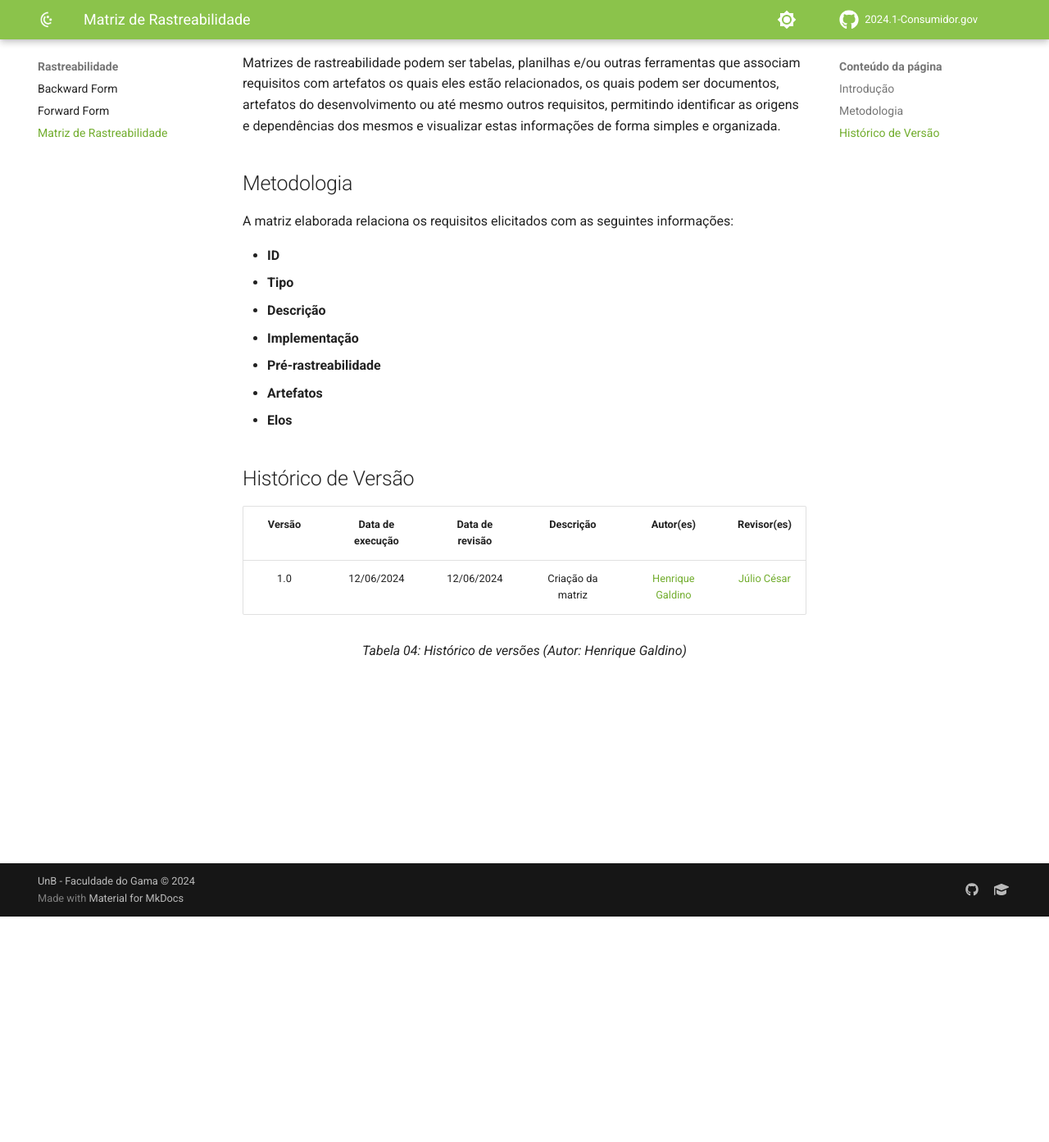
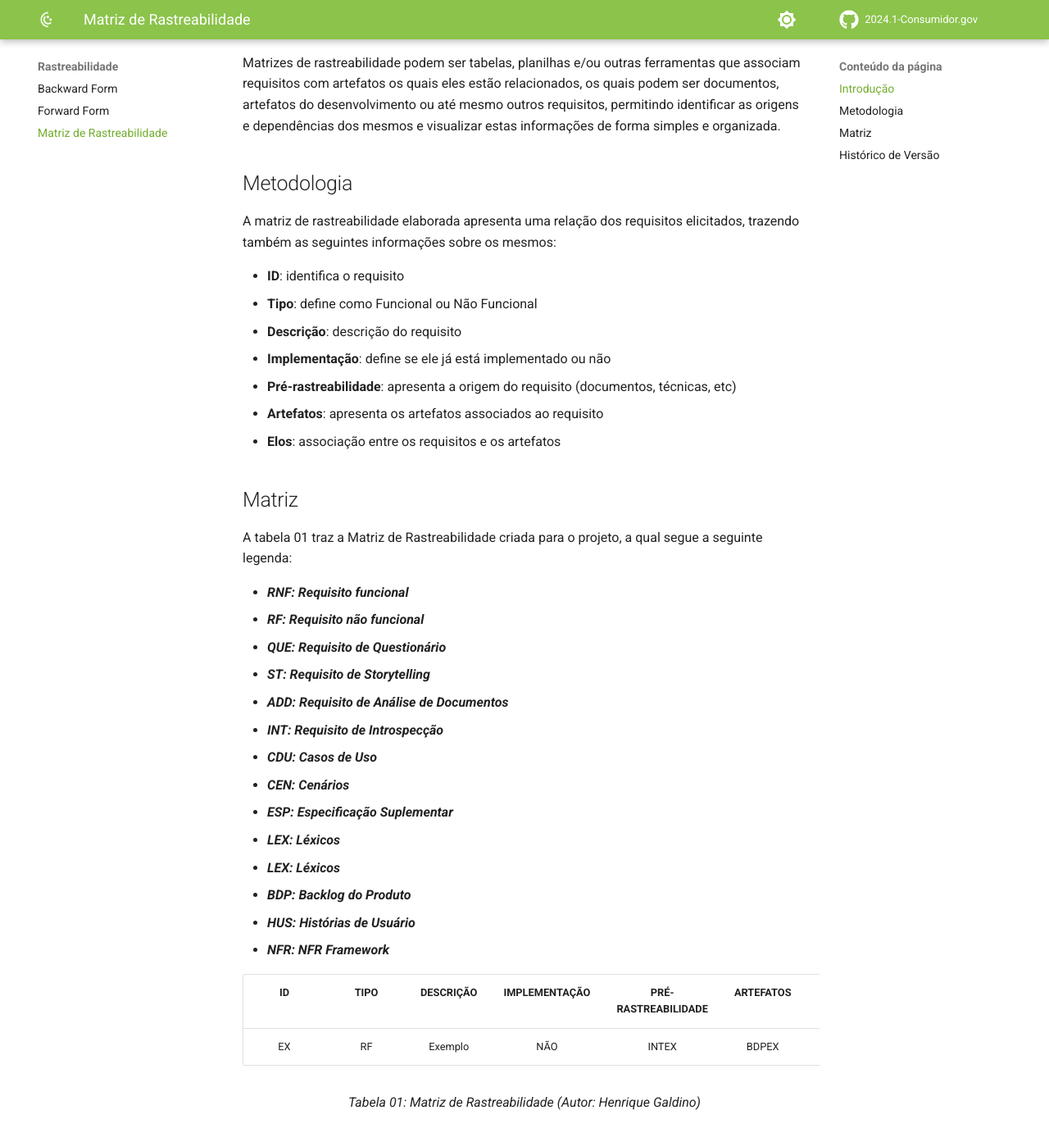
Before and after one commit to Requisitos-de-Software/2024.1-Grupo08, an MkDocs documentation site: the page built from docs/Rastreabilidade/matriz.md, in a window 1280 px wide and 1400 px high, scrolled down 282 px. Shown: the top 1393 px of the window at 82% size. Built offline with MkDocs 1.6.1 and Material for MkDocs 9.7.7, drawn with Linux system fonts in a browser that asks for light colours; comment, search, counter and statistics services are not loaded; some of the changed text lies outside the part shown.

Commit message:
editando

```diff
--- a/docs/Rastreabilidade/matriz.md
+++ b/docs/Rastreabilidade/matriz.md
@@ -8,24 +8,53 @@ Matrizes de rastreabilidade podem ser tabelas, planilhas e/ou outras ferramentas
 
 ## Metodologia
 
-A matriz elaborada relaciona os requisitos elicitados com as seguintes informações:
+A matriz de rastreabilidade elaborada apresenta uma relação dos requisitos elicitados, trazendo também as seguintes informações sobre os mesmos:
 
-- **ID**
-- **Tipo**
-- **Descrição**
-- **Implementação**
-- **Pré-rastreabilidade**
-- **Artefatos**
-- **Elos**
+- **ID**: identifica o requisito
+- **Tipo**: define como Funcional ou Não Funcional
+- **Descrição**: descrição do requisito
+- **Implementação**: define se ele já está implementado ou não
+- **Pré-rastreabilidade**: apresenta a origem do requisito (documentos, técnicas, etc)
+- **Artefatos**: apresenta os artefatos associados ao requisito
+- **Elos**: associação entre os requisitos e os artefatos
+
+## Matriz
+
+A tabela 01 traz a Matriz de Rastreabilidade criada para o projeto, a qual segue a seguinte legenda:
+
+- ***RNF: Requisito funcional***
+- ***RF: Requisito não funcional***
+- ***QUE: Requisito de Questionário***
+- ***ST: Requisito de Storytelling***
+- ***ADD: Requisito de Análise de Documentos***
+- ***INT: Requisito de Introspecção***
+- ***CDU: Casos de Uso***
+- ***CEN: Cenários***
+- ***ESP: Especificação Suplementar***
+- ***LEX: Léxicos***
+- ***LEX: Léxicos***
+- ***BDP: Backlog do Produto***
+- ***HUS: Histórias de Usuário***
+- ***NFR: NFR Framework***
+
+| ID | TIPO | DESCRIÇÃO | IMPLEMENTAÇÃO | PRÉ-RASTREABILIDADE | ARTEFATOS | ELOS |
+| :-: | :--: | :--: | :--: | :--: | :--: | :--: |
+| EX | RF | Exemplo | NÃO | INTEX | BDPEX | ELOEX |
+
+<div align="center">
+<figcaption align="center">Tabela 01: Matriz de Rastreabilidade (Autor: Henrique Galdino)</figcaption>
+</div>
+<br/>
 
 
 ## Histórico de Versão
 
 | Versão | Data de execução | Data de revisão |  Descrição                          | Autor(es)                                           | Revisor(es)                                           |
 | :----: | :--------------: | :-------------: | :---------------------------------: | :-------------------------------------------------: | :---------------------------------------------------: |
-| 1.0    | 12/06/2024       | 12/06/2024      | Criação da matriz   | [Henrique Galdino](https://github.com/hgaldino05)   | [Júlio César](https://github.com/Julio1099)         |
+| 1.1    | 13/06/2024       | 13/06/2024      | Criação da matriz   | [Henrique Galdino](https://github.com/hgaldino05)   | [Júlio César](https://github.com/Julio1099)         |
+| 1.0    | 12/06/2024       | 12/06/2024      | Criação do artefato | [Henrique Galdino](https://github.com/hgaldino05)   | [Júlio César](https://github.com/Julio1099)         |
 
 <div align="center">
-<figcaption align="center">Tabela 04: Histórico de versões (Autor: Henrique Galdino)</figcaption>
+<figcaption align="center">Tabela 02: Histórico de versões (Autor: Henrique Galdino)</figcaption>
 </div>
 <br/>
```
